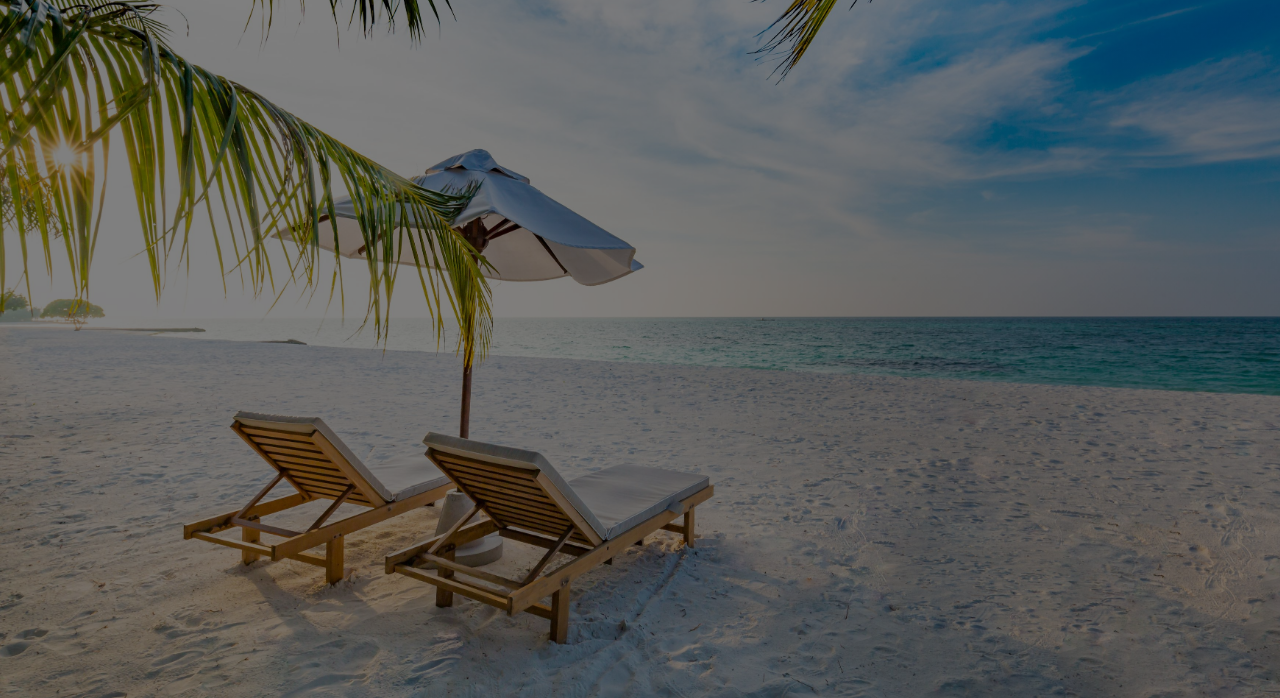
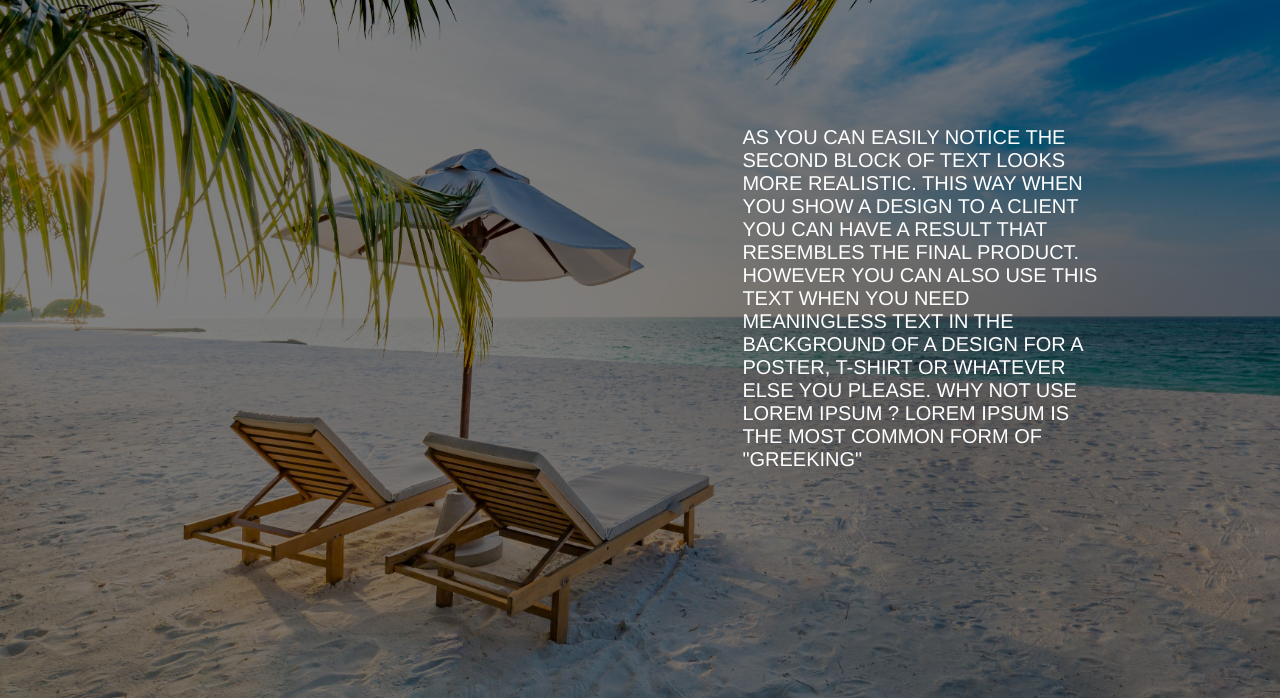
Before and after one commit to moran-aga/wiki-page, a plain HTML site: page about.html in a window 1280 px wide. Shown: the part 102-800 px from the top of the page. Drawn offline with Linux system fonts and the light colour scheme.

Commit message:
wiki page step 8
i added an about us paragraph using flexbox

```diff
--- a/about.html
+++ b/about.html
@@ -20,7 +20,17 @@
                <li><a href="joinus.html">join us</a></li>
            </ul>
         </div>
+
+        <p id="about">
+            As you can easily notice the second block of text looks more realistic. This way when you show a design to a client you can have a result that resembles the final product. However you can also use this text when you need meaningless text in the background of a design for a poster, t-shirt or whatever else you please.
+
+Why not use lorem ipsum ?
+Lorem ipsum is the most common form of "Greeking"
+
+        </p>
     </header>
+
+
 
 </body>
 </html>
--- a/style.css
+++ b/style.css
@@ -112,3 +112,27 @@ h2{
     top: 50%;
     left: 50%;
     transform: translate(-50%, -50%);
+  }
+
+
+  #about {
+  display: flex;
+  align-items: center;
+  justify-content: center;
+  text-transform: uppercase;
+  font-size: 20px;
+  color:white;
+  position: absolute;
+  top: 50%;
+  left: 72%;
+  transform: translate(-50%, -50%);
+}
+}
+
+#about:after,  #about:before {
+  content: '';
+  width: 150px;
+  height: 2px;
+  margin: 0 10px;
+  padding: 10px;
+}
```
